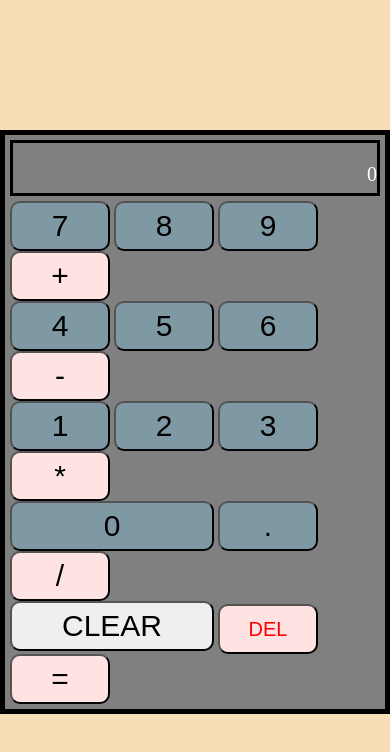
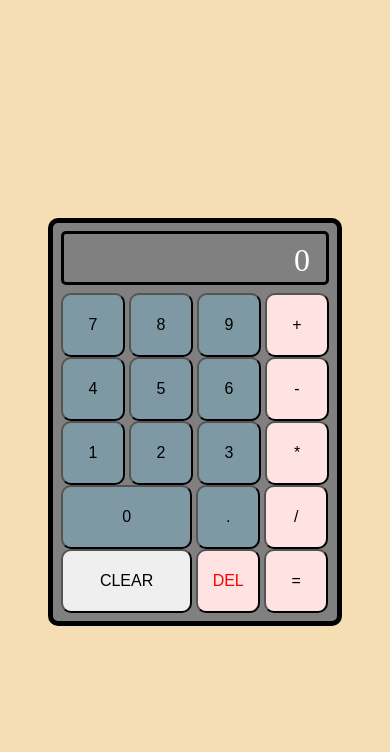
Before and after one commit to Kurolinks/theOdinProject-Calculator, a plain HTML site: page index.html in a window 390 px wide. Drawn offline with Linux system fonts and the light colour scheme.

Commit message:
make mobile responsive

```diff
--- a/style.css
+++ b/style.css
@@ -12,31 +12,36 @@ body {
 .container {
     background-color: gray;
     border:  5px solid black;
-    width: 425px;
+    border-radius: 10px;
 }
 
 #display {
-    /* background-color: grey; */
     border: 3px solid black;
+    border-radius: 5px;
     color: white;
-    font-size: 20px;
-    height: 50px;
-    margin: 5px;
+    height: 3rem;
+    margin: 0.5rem;
     text-align: right;
 }
 
+#display p {
+    font-size: 2rem;
+    margin-right: 1rem;
+    margin-top: 0.5rem;
+}
+
 .buttonsContainer {
-    margin: 5px;
+    margin: 0.5rem;
 }
 
 button {
     border-radius: 10px;
     cursor: pointer;
-    font-size: 30px;
-    height: 50px;
+    font-size: 2rem;
+    height: 4rem;
     padding: 0;
     margin: 0;
-    width: 100px;
+    width: 6rem;
 }
 
 .number,
@@ -46,7 +51,7 @@ button {
 
 .zero,
 #clear {
-    width: 204px;
+    width: 12.2rem;
 }
 
 .operator,
@@ -56,6 +61,18 @@ button {
 
 .backspace {
     background-color: #FFE2E2;
-    font-size: 20px;
     color: red;
 }
+
+@media screen and (max-width: 600px) {
+    button {
+
+        font-size: 1rem;
+        height: 4rem;
+        width: 4rem;
+    }
+    .zero,
+    #clear {
+    width: 8.2rem;
+}
+}
```
